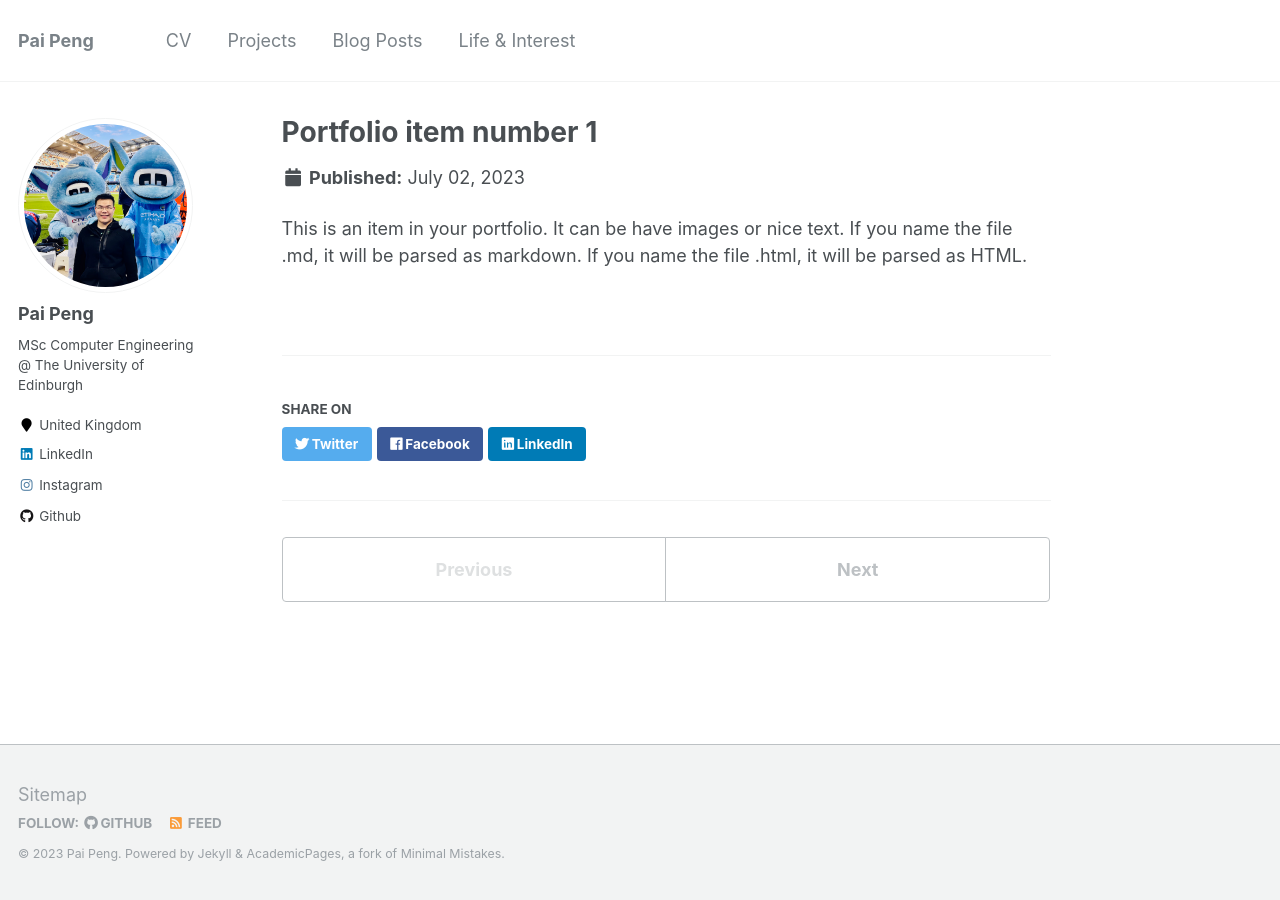
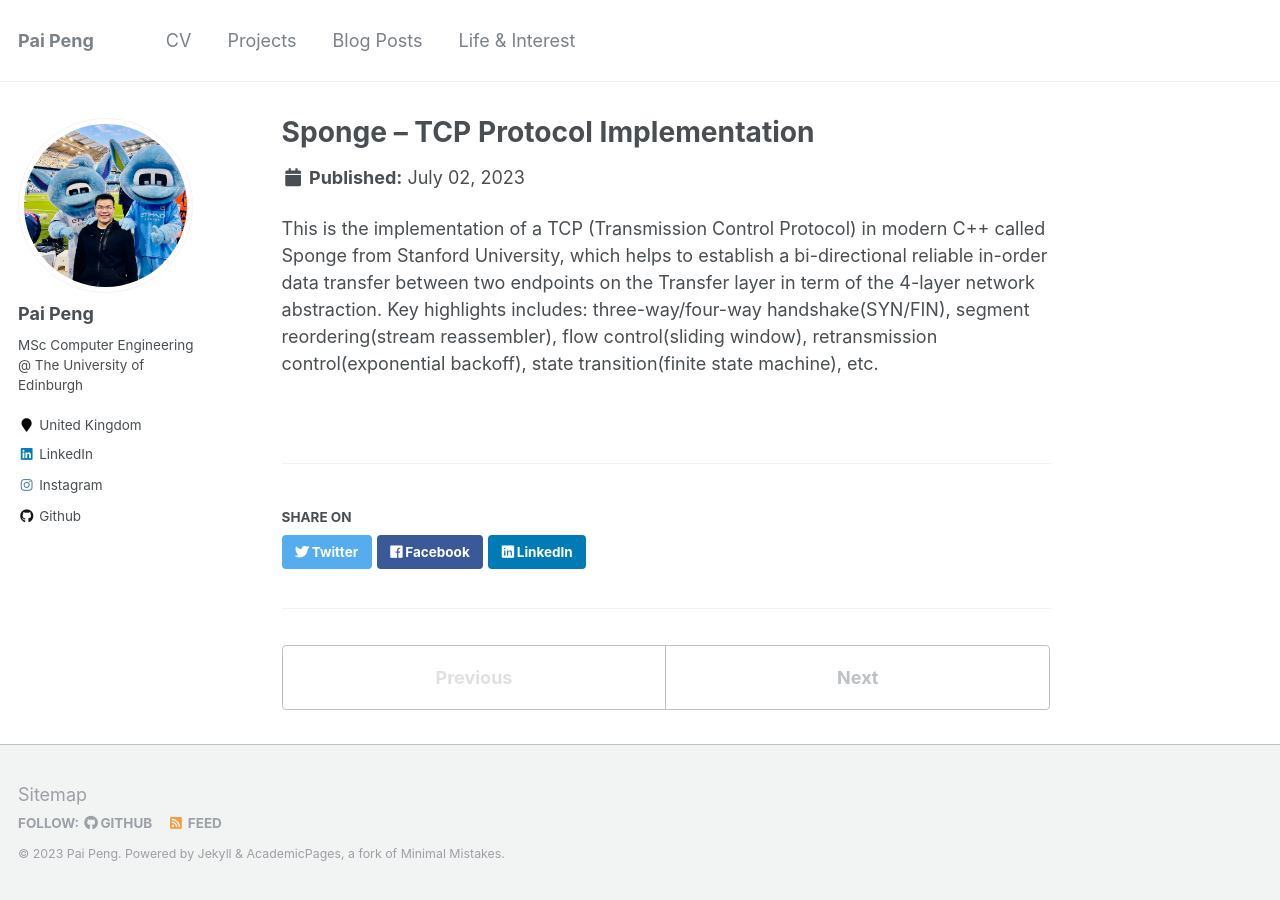
Before and after one commit to Altman-S/Altman-S.github.io, a Jekyll site: the page built from _portfolio/portfolio-1.md, in a window 1280 px wide. Built offline with Jekyll 4.4.1, drawn with Linux system fonts in a browser that asks for light colours.

Commit message:
Add the Projects page

```diff
--- a/_pages/portfolio.html
+++ b/_pages/portfolio.html
@@ -1,8 +1,8 @@
 ---
 layout: archive
-title: "Portfolio"
+title: "Projects"
 permalink: /portfolio/
-author_profile: true
+author_profile: false
 ---
 
 {% include base_path %}
--- a/_portfolio/portfolio-1.md
+++ b/_portfolio/portfolio-1.md
@@ -1,7 +1,7 @@
 ---
-title: "Portfolio item number 1"
-excerpt: "Short description of portfolio item number 1<br/><img src='/images/500x300.png'>"
+title: "Sponge – TCP Protocol Implementation"
+excerpt: "Short description of portfolio [item](https://github.com/Altman-S/CS144-Computer-Network) number 1<br/><img src='/images/projects/tcp_overall_design.png'>"
 collection: portfolio
 ---
 
-This is an item in your portfolio. It can be have images or nice text. If you name the file .md, it will be parsed as markdown. If you name the file .html, it will be parsed as HTML.
+This is the implementation of a TCP (Transmission Control Protocol) in modern C++ called Sponge from Stanford University, which helps to establish a bi-directional reliable in-order data transfer between two endpoints on the Transfer layer in term of the 4-layer network abstraction. Key highlights includes: three-way/four-way handshake(SYN/FIN), segment reordering(stream reassembler), flow control(sliding window), retransmission control(exponential backoff), state transition(finite state machine), etc.
```
Also changed, not shown: _portfolio/portfolio-2.md (renamed from _portfolio/portfolio-2.html, +1 -1 lines), images/projects/csapp_overview.png (added), images/projects/tcp_overall_design.png (added), 11 other files.
